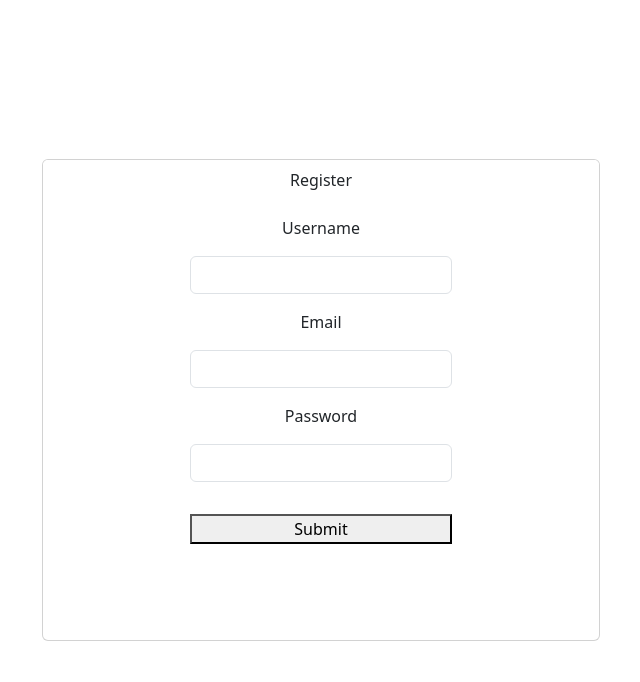
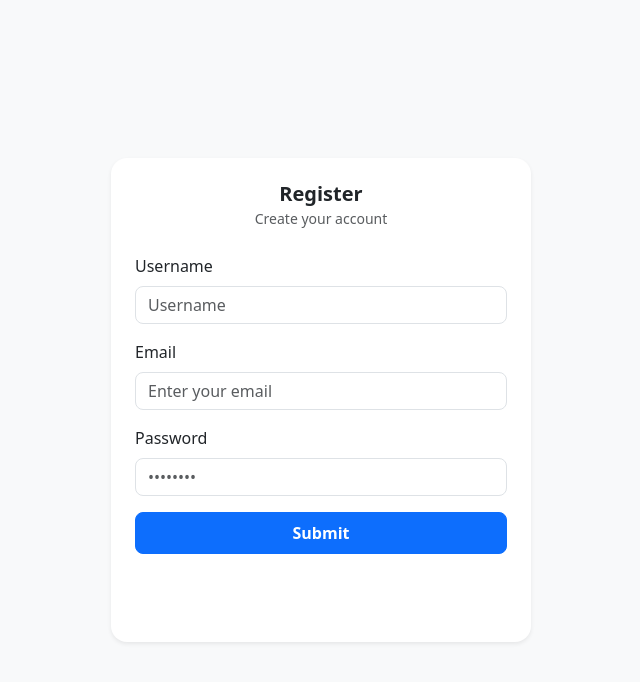
Before and after one commit to igormilivojsa/chat_web, a Next.js app: page /register in a window 1280 px wide. Shown: the top 682 px of the page, without its empty margins (319-959 px from the left). Built offline with nearby package versions, Linux system fonts and the light colour scheme; no server answers.

Commit message:
Improve design for login and register pages

```diff
--- a/app/(auth)/register/page.js
+++ b/app/(auth)/register/page.js
@@ -73,31 +73,54 @@ export default function Register() {
         return <div>Loading...</div>
     }
     return (
-        <div className="container d-flex justify-content-center align-items-center vh-100">
-            <div className="w-50 card text-center">
-                <div className="card-header bg-white border-0">
-                    Register
+        <div className="min-vh-100 d-flex align-items-center justify-content-center bg-light">
+            <div className="card shadow-sm border-0 p-4" style={{ width: "420px", borderRadius: "16px" }}>
+
+                <div className="text-center mb-4">
+                    <h5 className="mb-0 fw-semibold">Register</h5>
+                    <small className="text-muted">Create your account</small>
                 </div>
-                <div className="card-body text-center">
+
                 <form onSubmit={handleSubmit(onSubmit)}>
-                        <label>
-                            Username
-                        </label>
-                        <input {...register("username")} type="text" className="form-control m-3 w-50 mx-auto"/>
-                        <label>
-                            Email
-                        </label>
-                        <input {...register("email")} type="email" className="form-control m-3 w-50 mx-auto"/>
-                        <label>
-                            Password
-                        </label>
-                        <input {...register("password")} type="password" className="form-control m-3 w-50 mx-auto"/>
+                    <div className="mb-3">
+                        <label className="form-label">Username</label>
+                        <input
+                            {...register("username")}
+                            type="text"
+                            className="form-control rounded-3"
+                            placeholder="Username"
+                        />
+                    </div>
 
-                        <button className="m-3 w-50 mx-auto" type="submit">
+                    <div className="mb-3">
+                        <label className="form-label">Email</label>
+                        <input
+                            {...register("email")}
+                            type="email"
+                            className="form-control rounded-3"
+                            placeholder="Enter your email"
+                        />
+                    </div>
+
+                    <div className="mb-3">
+                        <label className="form-label">Password</label>
+                        <input
+                            {...register("password")}
+                            type="password"
+                            className="form-control rounded-3"
+                            placeholder="••••••••"
+                        />
+                    </div>
+
+                    <button
+                        type="submit"
+                        className="btn btn-primary w-100 rounded-3 py-2 fw-semibold"
+                    >
                         Submit
                     </button>
                 </form>
-                    <div className="mt-4 w-50 mx-auto">
+
+                <div className="mt-4 d-flex justify-content-center">
                     <GoogleLogin
                         onSuccess={handleGoogleLogin}
                         onError={() => getTostify('error', 'Google login failed')}
@@ -105,6 +128,5 @@ export default function Register() {
                 </div>
             </div>
         </div>
-        </div>
     )
 }
```
Also changed, not shown: app/(auth)/login/page.js (+39 -15 lines). Lines whose indentation alone changed are shown as unchanged.
